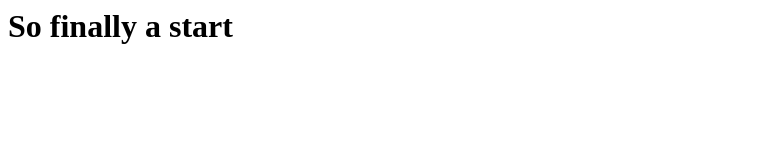
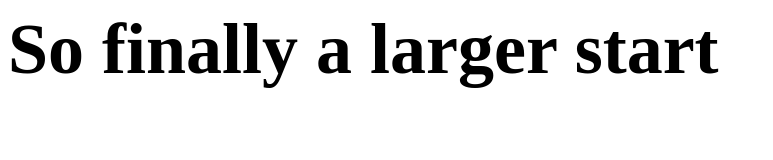
Before and after one commit to 90627sabyi/start, a plain HTML site: page index.html in a window 1280 px wide. Shown: the whole page, without its empty margins (0-773 px from the left). Drawn offline with Linux system fonts and the light colour scheme.

Commit message:
Update index.html

```diff
--- a/index.html
+++ b/index.html
@@ -1,8 +1,13 @@
 <html>
 <head>
 <title> Im Sabi </title>
+  <style>
+    h1 {
+      font-size: 450%;
+      }
+    </style>
 </head>
 <body>
-<h1> So finally a start </h1>
+<h1> So finally a larger start </h1>
 </body>
 </html>
```
